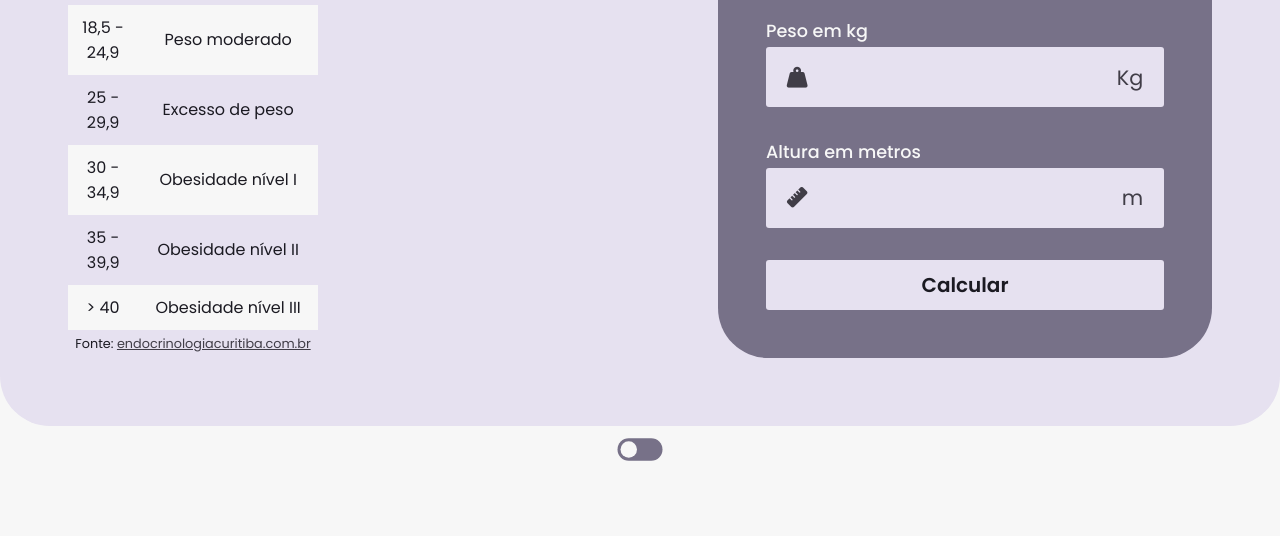
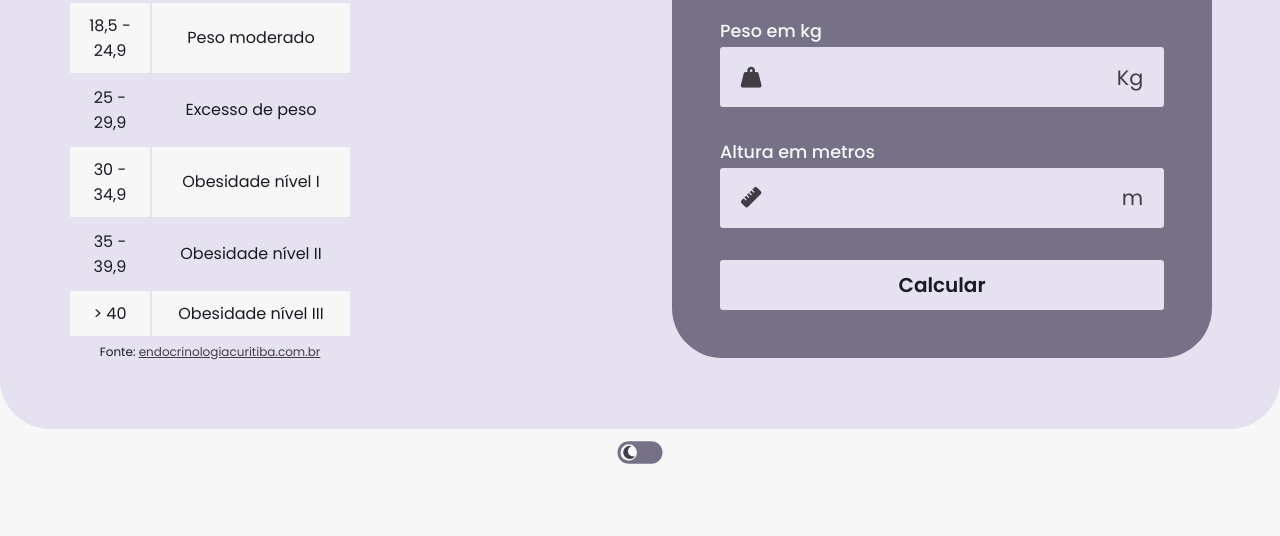
Before and after one commit to opedro500/Calculadora-IMC, a plain HTML site: page index.html in a window 1280 px wide. Shown: the part 264-800 px from the top of the page. Drawn offline with Linux system fonts and the light colour scheme.

Commit message:
Mudança no estilo da tabela / Adição do ícone de lua

```diff
--- a/index.html
+++ b/index.html
@@ -101,7 +101,9 @@
         <div id="dark-mode">
             <input type="checkbox" class="checkbox" id="chk" />
             <label id="label" for="chk">
-                <div id="ball"></div>
+                <div id="ball">
+                    <i class="fa-solid fa-moon"></i>
+                </div>
             </label>
         </div>
     </main>
--- a/src/styles/styles.css
+++ b/src/styles/styles.css
@@ -44,10 +44,10 @@ body.dark {
 #table-calculator {
     display: flex;
     align-items: center;
-    gap: 25rem;
-    background-color: var(--color-purple-100);
+    gap: 20rem;
     padding: 4.25rem;
     border-radius: 50px;
+    background-color: var(--color-purple-100);
 }
 
 #table {
@@ -57,22 +57,17 @@ body.dark {
     align-items: center;
 }
 
-#table-bmi {
-    border-collapse: collapse;
-}
-
 #table-bmi th,
 td {
-    border-collapse: collapse;
     padding: 10px;
     text-align: center;
     color: var(--color-purple-800);
 }
 
 #table-bmi th {
-    background-color: var(--color-purple-300);
     font-size: 1.1rem;
     font-weight: 500;
+    background-color: var(--color-purple-300);
 }
 
 #table-bmi tr:nth-child(odd) {
@@ -82,7 +77,7 @@ td {
 
 #ref-table {
     margin-top: 5px;
-    font-size: 0.8rem;
+    font-size: 12px;
     color: var(--color-purple-800);
 }
 
@@ -95,9 +90,9 @@ td {
     flex-direction: column;
     gap: 2rem;
     padding: 3rem;
+    border-radius: 50px;
+    background-color: var(--color-purple-300);
     color: var(--color-purple-800);
-    background-color: var(--color-purple-300);
-    border-radius: 50px;
 }
 
 #form {
@@ -114,35 +109,35 @@ td {
 #title::after {
     position: absolute;
     content: '';
-    background-color: var(--color-purple-100);
     width: 8rem;
     height: 3px;
     bottom: 0;
     left: 0;
     border-radius: 3px;
+    background-color: var(--color-purple-100);
 }
 
 .input-box label {
     font-size: 1.1rem;
+    font-weight: 500;
     color: var(--color-light-50);
-    font-weight: 500;
 }
 
 .input-field {
     display: flex;
     align-items: center;
     justify-content: space-between;
-    background-color: var(--color-purple-100);
     padding: 0.3rem;
     border-radius: 3px;
     margin-top: 3px;
+    background-color: var(--color-purple-100);
 }
 
 .input-field span,
 .input-field i {
-    color: var(--color-purple-500);
     font-size: 1.3rem;
     padding: 0.6rem 1rem;
+    color: var(--color-purple-500);
 }
 
 .input-field input {
@@ -150,8 +145,8 @@ td {
     border: none;
     width: 100%;
     font-size: 1.3rem;
+    padding: 0, 0.5rem;
     color: var(--color-purple-500);
-    padding: 0, 0.5rem;
 }
 
 .input-field input::-webkit-outer-spin-button,
@@ -167,10 +162,10 @@ td {
     border: none;
     font-size: 1.25rem;
     font-weight: 600;
+    padding: 10px;
+    border-radius: 3px;
     background-color: var(--color-purple-100);
     color: var(--color-purple-800);
-    padding: 10px;
-    border-radius: 3px;
 }
 
 #button:hover {
@@ -179,8 +174,8 @@ td {
 }
 
 #result {
+    padding: 0.75rem 0;
     border-top: 1px solid var(--color-purple-100);
-    padding: 0.75rem 0;
 }
 
 #bmi {
@@ -207,7 +202,6 @@ td {
 }
 
 #label {
-    background-color: var(--color-purple-300);
     border-radius: 20px;
     cursor: pointer;
     display: flex;
@@ -217,10 +211,10 @@ td {
     height: 15px;
     width: 30px;
     transform: scale(1.5);
+    background-color: var(--color-purple-300);
 }
 
 #label #ball {
-    background-color: var(--color-light-50);
     border-radius: 50%;
     position: absolute;
     top: 2px;
@@ -229,6 +223,11 @@ td {
     width: 11px;
     transform: translateX(0px);
     transition: transform 0.2s linear;
+    display: flex;
+    justify-content: center;
+    font-size: 10px;
+    background-color: var(--color-light-50);
+    color: var(--color-purple-500);
 }
 
 .checkbox:checked+#label #ball {
```
